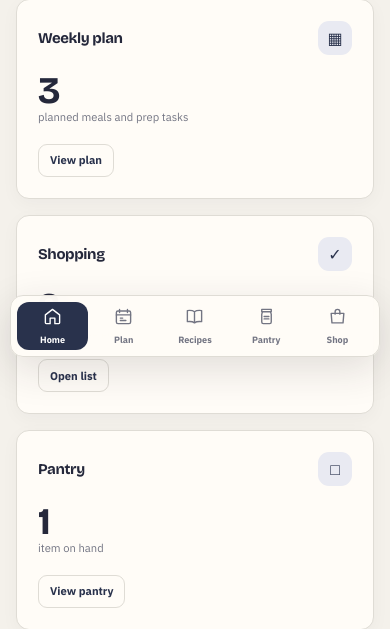
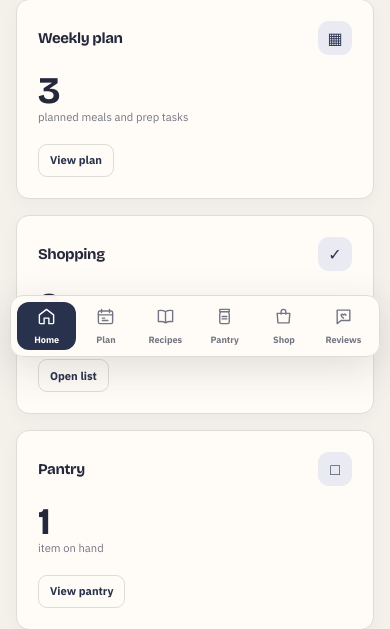
Before and after one commit to bhadrip/meal-prep, a FastAPI app: page /app in a window 390 px wide. Shown: the part 477-1106 px from the top of the page. Run offline with FastAPI, Linux system fonts and the light colour scheme; parts of the project's set-up code (start-up, migrations or seed data) failed here and were passed over; some libraries are stand-ins or nearby versions.

Commit message:
Restore visible weekly reviews entry

```diff
--- a/backend/app/static/app.css
+++ b/backend/app/static/app.css
@@ -145,6 +145,9 @@ h1, h2, h3 { color: var(--ink); }
 .feedback strong { font-size: .78rem; }
 .feedback p { margin-top: 6px; color: var(--muted); font-size: .72rem; line-height: 1.45; }
 .feedback .next { color: var(--iris); font-weight: 600; }
+.review-toolbar { flex-wrap: wrap; }
+.review-actions { display: flex; flex-wrap: wrap; gap: 8px; }
+.review-actions .button { white-space: nowrap; }
 .settings-grid { display: grid; grid-template-columns: minmax(0,1fr) 300px; gap: 18px; align-items: start; }
 .invite-form { display: grid; gap: 9px; margin-top: 20px; }
 .invite-form label { color: var(--muted); font-size: .72rem; font-weight: 700; }
@@ -226,7 +229,7 @@ dialog::backdrop { background: rgba(20,42,35,.45); backdrop-filter: blur(4px); }
   .form-grid, .dialog-fields { grid-template-columns: 1fr; }
   .field.wide { grid-column: auto; }
   .planning-areas { grid-template-columns: 1fr; }
-  .mobile-nav { position: fixed; left: 10px; right: 10px; bottom: 10px; z-index: 20; display: grid; grid-template-columns: repeat(5,1fr); padding: 6px; border: 1px solid var(--line); border-radius: 13px; background: rgba(255,252,247,.95); box-shadow: 0 12px 40px rgba(39,37,46,.14); backdrop-filter: blur(15px); }
+  .mobile-nav { position: fixed; left: 10px; right: 10px; bottom: 10px; z-index: 20; display: grid; grid-template-columns: repeat(6,minmax(0,1fr)); padding: 6px; border: 1px solid var(--line); border-radius: 13px; background: rgba(255,252,247,.95); box-shadow: 0 12px 40px rgba(39,37,46,.14); backdrop-filter: blur(15px); }
   .mobile-nav button { display: grid; place-items: center; gap: 1px; min-height: 48px; border: 0; border-radius: 12px; background: transparent; color: var(--muted); font-size: .57rem; font-weight: 700; }
   .mobile-nav .nav-svg { width: 19px; height: 19px; }
   .mobile-nav button.active { background: var(--primary); color: white; }
--- a/backend/app/static/app.html
+++ b/backend/app/static/app.html
@@ -7,9 +7,9 @@
     <title>Meal Prep</title>
     <link rel="icon" type="image/svg+xml" href="/static/meal-prep-icon.svg" />
     <link rel="stylesheet" href="/static/typography.css?v=1" />
-    <link rel="stylesheet" href="/static/app.css?v=11" />
+    <link rel="stylesheet" href="/static/app.css?v=12" />
     <script src="/static/vendor/supabase.js" defer></script>
-    <script src="/static/app.js?v=13" defer></script>
+    <script src="/static/app.js?v=14" defer></script>
   </head>
   <body>
     <svg class="icon-sprite" xmlns="http://www.w3.org/2000/svg" aria-hidden="true">
@@ -68,6 +68,7 @@
       <button data-view="recipes"><svg class="nav-svg" aria-hidden="true"><use href="#icon-recipes" /></svg>Recipes</button>
       <button data-view="pantry"><svg class="nav-svg" aria-hidden="true"><use href="#icon-pantry" /></svg>Pantry</button>
       <button data-view="shopping"><svg class="nav-svg" aria-hidden="true"><use href="#icon-shopping" /></svg>Shop</button>
+      <button data-view="reviews"><svg class="nav-svg" aria-hidden="true"><use href="#icon-reviews" /></svg>Reviews</button>
     </nav>
 
     <dialog id="editor-dialog">
--- a/backend/app/static/app.js
+++ b/backend/app/static/app.js
@@ -252,9 +252,9 @@ function renderReviews() {
   const feedback = arr(section('feedback'));
   const memories = arr(section('memories'));
   const feedbackUnavailable = sectionStatus('feedback') === 'unavailable';
-  let html = `<div class="toolbar"><p class="muted tiny">Review what worked and what to change next time.</p>${feedbackUnavailable ? '' : action('Add meal feedback', 'add-feedback', '', 'primary')}</div>`;
+  let html = `<div class="toolbar review-toolbar"><p class="muted tiny">Capture what went well, what was difficult, and lessons for next time.</p>${feedbackUnavailable ? '' : `<div class="review-actions">${action('Review this week', 'review-week', '', 'primary')}${action('Review a meal', 'add-feedback')}</div>`}</div>`;
   html += `<div class="review-grid"><div class="stack">`;
-  html += card('Meal feedback', '♡', feedbackUnavailable ? '<p class="muted tiny">Cooking notes are temporarily unavailable.</p>' : feedback.length ? feedback.map((item) => `<div class="feedback"><div class="feedback-head"><strong>${esc(item.occurrence?.title || item.meal_title || 'Weekly note')}</strong><span class="pill">${esc(label(item.feedback_type || item.feedbackType || 'feedback'))}</span></div><p>${esc(item.note)}</p>${item.next_time ? `<p class="next">Next time: ${esc(item.next_time)}</p>` : ''}</div>`).join('') : '<p class="muted tiny">No meal feedback saved yet.</p>');
+  html += card('Meal and week reviews', '♡', feedbackUnavailable ? '<p class="muted tiny">Reviews are temporarily unavailable.</p>' : feedback.length ? feedback.map((item) => `<div class="feedback"><div class="feedback-head"><strong>${esc(item.occurrence?.title || item.meal_title || (item.week_start ? `Week of ${item.week_start}` : 'Weekly review'))}</strong><span class="pill">${esc(label(item.feedback_type || item.feedbackType || 'review'))}</span></div><p>${esc(item.note)}</p>${item.next_time ? `<p class="next">Lesson for next time: ${esc(item.next_time)}</p>` : ''}</div>`).join('') : '<p class="muted tiny">No reviews saved yet. Start with something that worked this week.</p>');
   html += `</div><div class="stack">`;
   html += card('Household memory', '✦', memories.length ? `<div class="stack">${memories.map((item) => `<div class="row"><div class="row-copy"><strong>${esc(item.content)}</strong><small>${esc(label(item.status))} · ${esc(label(item.scope || 'persistent'))}</small></div><div style="display:flex;gap:4px">${item.status === 'suggested' ? action('Confirm', 'confirm-memory', item.id) : ''}${action('Edit', 'edit-memory', item.id)}</div></div>`).join('')}</div>` : '<p class="muted tiny">No saved memories.</p>', `<div style="margin-top:16px">${action('Add memory', 'add-memory')}</div>`);
   html += `<div class="callout"><b>How memory works</b>Meal feedback is evidence from one experience. A household memory becomes a planning default only after you confirm it.</div></div></div>`;
@@ -430,9 +430,12 @@ function openEditor(kind, item = null) {
   } else if (kind === 'schedule') {
     title = 'Weekly rhythm';
     markup = field('weekStart', 'Week of', state.weekStart, { type: 'date', required: true, wide: true }) + DAYS.map((day) => field(day, day, arr(state.schedule?.days).find((item) => item.day === day)?.mode || 'flexible', { choices: ['flexible', 'quick', 'cook', 'leftovers', 'takeout', 'busy', 'prep'] })).join('');
+  } else if (kind === 'weekly-review') {
+    title = 'Review this week';
+    markup = field('weekStart', 'Week of', state.weekStart || monday(), { type: 'date', required: true }) + field('feedbackType', 'How did it go?', 'worked_well', { choices: [{ value: 'worked_well', label: 'Worked well' }, { value: 'problem', label: 'Did not work' }, { value: 'change_next_time', label: 'Change next time' }] }) + field('note', 'What happened?', '', { type: 'textarea', required: true, wide: true, placeholder: 'For example, prepping vegetables on Sunday saved time.' }) + field('nextTime', 'Lesson learned or change for next time (optional)', '', { type: 'textarea', wide: true });
   } else if (kind === 'feedback') {
     title = 'Add meal feedback';
-    markup = field('recipeId', 'Saved recipe', item?.id || '', { choices: [{ value: '', label: 'Week only' }, ...arr(section('recipes')).map((recipe) => ({ value: recipe.id, label: recipe.title }))] }) + field('weekStart', 'Week of', state.weekStart, { type: 'date' }) + field('feedbackType', 'Feedback type', 'worked_well', { choices: ['worked_well', 'change_next_time', 'problem', 'preference'] }) + field('rating', 'Rating (1–5, optional)', '', { type: 'number', min: 1, max: 5 }) + field('note', 'What happened', '', { type: 'textarea', required: true, wide: true }) + field('nextTime', 'Change for next time', '', { type: 'textarea', wide: true }) + field('tags', 'Reusable tags, separated by commas', '', { wide: true }) + field('variantName', 'Preparation variant (optional)', '', { wide: true }) + field('adaptations', 'What changed — one per line', '', { type: 'textarea', wide: true });
+    markup = field('recipeId', 'Saved recipe', item?.id || '', { choices: [{ value: '', label: 'No saved recipe' }, ...arr(section('recipes')).map((recipe) => ({ value: recipe.id, label: recipe.title }))] }) + field('weekStart', 'Week of', state.weekStart || monday(), { type: 'date' }) + field('feedbackType', 'How did it go?', 'worked_well', { choices: [{ value: 'worked_well', label: 'Worked well' }, { value: 'problem', label: 'Did not work' }, { value: 'change_next_time', label: 'Change next time' }, { value: 'preference_signal', label: 'Preference signal' }] }) + field('rating', 'Rating (1–5, optional)', '', { type: 'number', min: 1, max: 5 }) + field('note', 'What happened?', '', { type: 'textarea', required: true, wide: true }) + field('nextTime', 'Lesson learned or change for next time (optional)', '', { type: 'textarea', wide: true }) + field('tags', 'Reusable tags, separated by commas', '', { wide: true }) + field('variantName', 'Preparation variant (optional)', '', { wide: true }) + field('adaptations', 'What changed — one per line', '', { type: 'textarea', wide: true });
   } else if (kind === 'memory') {
     title = item ? 'Review memory' : 'Add household memory';
     markup = field('content', 'What should be remembered?', item?.content, { type: 'textarea', required: true, wide: true }) + field('scope', 'Scope', item?.scope || 'persistent', { choices: ['persistent', 'this_week'] }) + (item ? field('action', 'Action', 'update', { choices: ['update', 'forget'] }) : '<p class="muted tiny">New memories are saved as suggestions until confirmed.</p>');
@@ -474,6 +477,8 @@ async function submitEditor(data) {
     }
   } else if (kind === 'schedule') {
     await save('/api/schedule', 'PUT', { weekStart: value('weekStart'), days: DAYS.map((day) => ({ day, mode: value(day) })), isNormalWeek: state.schedule?.is_normal_week ?? true, rememberRhythm: state.schedule?.remember_rhythm ?? true });
+  } else if (kind === 'weekly-review') {
+    await save('/api/feedback', 'POST', { weekStart: monday(`${value('weekStart')}T12:00:00`), feedbackType: value('feedbackType'), note: value('note'), nextTime: value('nextTime'), tags: ['weekly-check-in'] });
   } else if (kind === 'feedback') {
     if (!value('recipeId') && !value('weekStart')) throw new Error('Choose a recipe or a week.');
     await save('/api/feedback', 'POST', { recipeId: value('recipeId') || null, weekStart: value('weekStart') || null, feedbackType: value('feedbackType'), note: value('note'), nextTime: value('nextTime'), tags: comma('tags'), rating: numberOrNull(value('rating')), variantName: value('variantName'), adaptations: lines('adaptations') });
@@ -568,6 +573,7 @@ async function handleAction(actionName, id) {
     return refresh('Grocery item removed.');
   }
   if (actionName === 'edit-schedule') return openEditor('schedule');
+  if (actionName === 'review-week') return openEditor('weekly-review');
   if (actionName === 'add-feedback') return openEditor('feedback', recipes.find((item) => item.id === id));
   if (actionName === 'add-memory') return openEditor('memory');
   if (actionName === 'edit-memory') return openEditor('memory', arr(section('memories')).find((item) => item.id === id));
```
Also changed, not shown: backend/tests/test_web.py (+25 -0 lines).
